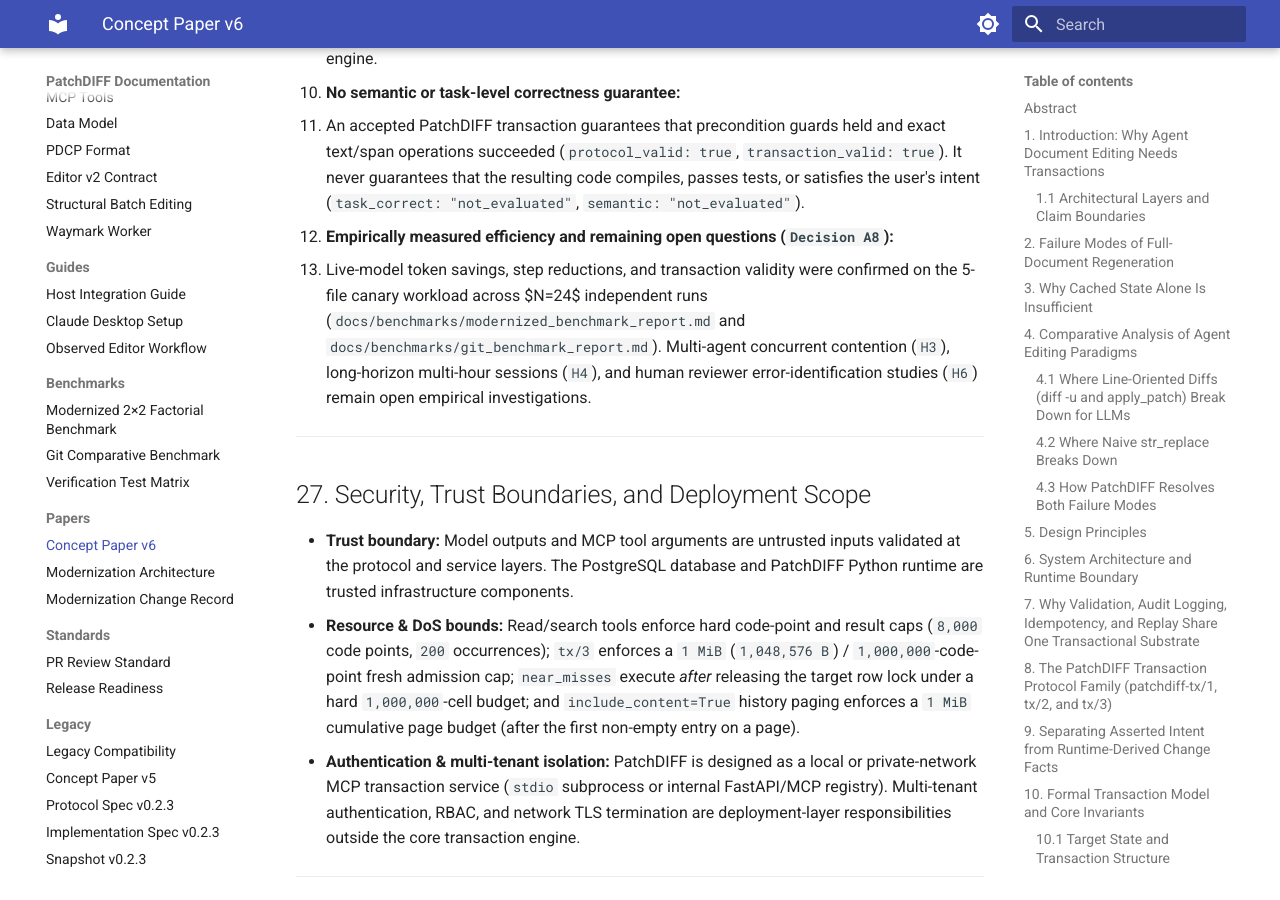
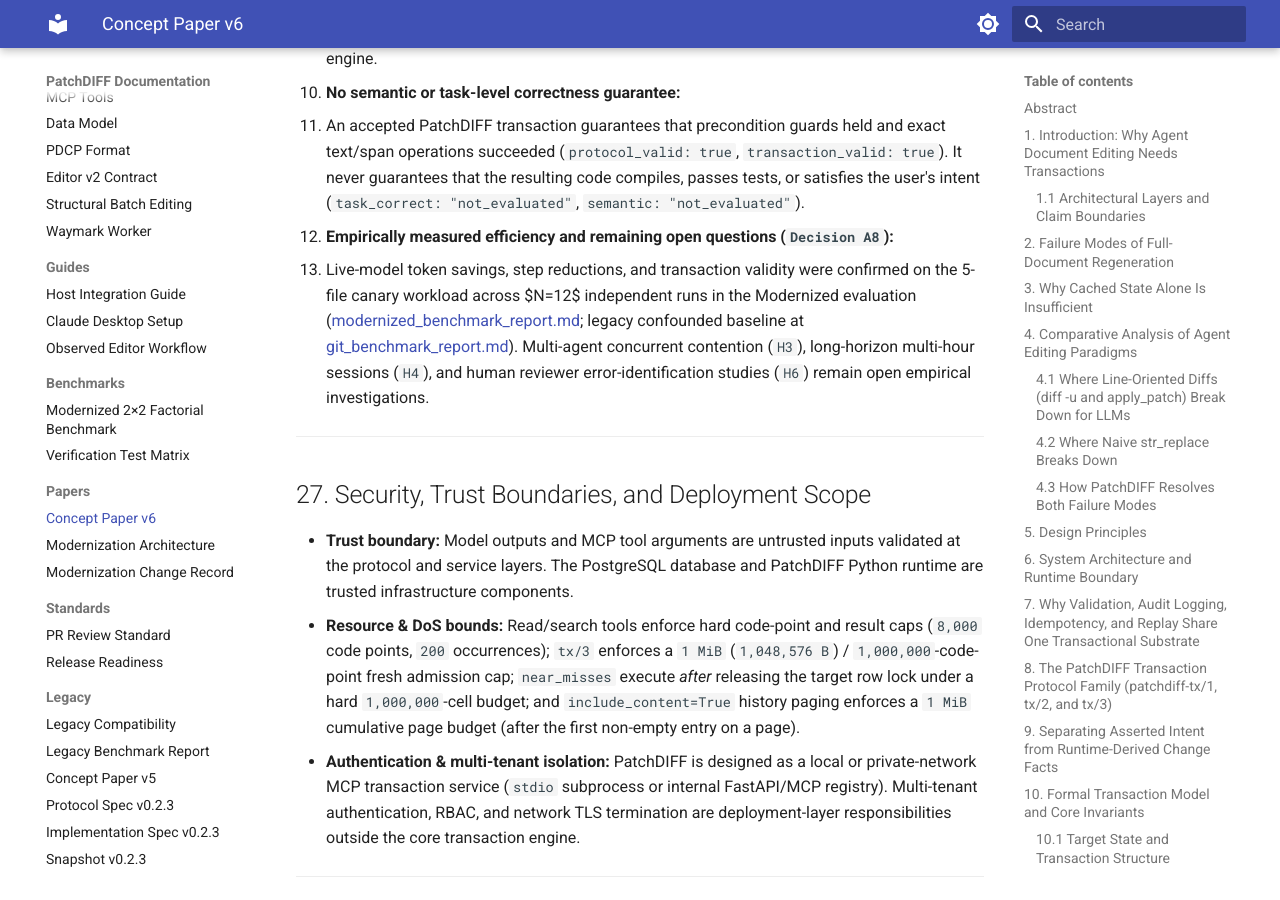
Before and after one commit to paragon-ux/Patch-DIFF, an MkDocs documentation site: the page built from docs/papers/PatchDIFF-Concept-Paper-6.md, in a window 1280 px wide and 900 px high, scrolled down 33125 px. Built offline with MkDocs 1.6.1 and Material for MkDocs 9.7.7, drawn with Linux system fonts in a browser that asks for light colours; some of the changed text lies outside the part shown.

Commit message:
docs: standardize Time Elapsed metric and separate legacy benchmark report with prompt confounds

```diff
--- a/docs/papers/PatchDIFF-Concept-Paper-6.md
+++ b/docs/papers/PatchDIFF-Concept-Paper-6.md
@@ -503,7 +503,7 @@ All quantitative and comparative claims in this paper follow a four-tier classif
 1. **`Enforced Contract / Hard Cap`**: Deterministic byte, code-point, or row-count bounds enforced in software.
 2. **`Measured (PatchDIFF-only)`**: Deterministic byte counts from `backend/tests/verification/offline_eval.py` and local reference workload medians.
 3. **`Analytical Comparison`**: Structural complexity and round-trip comparisons under stated workflow assumptions.
-4. **`Empirically Validated / Open Hypotheses`**: Live-model 2×2 factorial evaluation ($N=24$ independent runs across Baseline and Modernized evaluations; see `docs/benchmarks/modernized_benchmark_report.md` and `docs/benchmarks/git_benchmark_report.md`) evaluating `H1`, `H7`, and Git environment interaction; remaining multi-agent contention (`H3`), long-horizon session compaction (`H4`), and human review (`H6`) studies remain open empirical investigations.
+4. **`Empirically Validated / Open Hypotheses`**: Live-model 2×2 factorial evaluation ($N=12$ independent runs in the Modernized evaluation; see [modernized_benchmark_report.md](../benchmarks/modernized_benchmark_report.md); legacy confounded baseline at [git_benchmark_report.md](../legacy/git_benchmark_report.md)) evaluating `H1`, `H7`, and Git environment interaction; remaining multi-agent contention (`H3`), long-horizon session compaction (`H4`), and human review (`H6`) studies remain open empirical investigations.
 
 ### 23.1 Deterministic Payload Byte Scaling & Reference Runtime Characteristics (`Measured`)
 
@@ -629,7 +629,7 @@ PatchDIFF deliberately trades heuristic permissiveness for deterministic safety.
 5. **No semantic or task-level correctness guarantee:**
    - An accepted PatchDIFF transaction guarantees that precondition guards held and exact text/span operations succeeded (`protocol_valid: true`, `transaction_valid: true`). It never guarantees that the resulting code compiles, passes tests, or satisfies the user's intent (`task_correct: "not_evaluated"`, `semantic: "not_evaluated"`).
 6. **Empirically measured efficiency and remaining open questions (`Decision A8`):**
-   - Live-model token savings, step reductions, and transaction validity were confirmed on the 5-file canary workload across $N=24$ independent runs (`docs/benchmarks/modernized_benchmark_report.md` and `docs/benchmarks/git_benchmark_report.md`). Multi-agent concurrent contention (`H3`), long-horizon multi-hour sessions (`H4`), and human reviewer error-identification studies (`H6`) remain open empirical investigations.
+   - Live-model token savings, step reductions, and transaction validity were confirmed on the 5-file canary workload across $N=12$ independent runs in the Modernized evaluation ([modernized_benchmark_report.md](../benchmarks/modernized_benchmark_report.md); legacy confounded baseline at [git_benchmark_report.md](../legacy/git_benchmark_report.md)). Multi-agent concurrent contention (`H3`), long-horizon multi-hour sessions (`H4`), and human reviewer error-identification studies (`H6`) remain open empirical investigations.
 
 ---
 
--- a/mkdocs.yml
+++ b/mkdocs.yml
@@ -61,7 +61,6 @@ nav:
       - Observed Editor Workflow: guides/OBSERVED_EDITOR_WORKFLOW.md
   - Benchmarks:
       - Modernized 2×2 Factorial Benchmark: benchmarks/modernized_benchmark_report.md
-      - Git Comparative Benchmark: benchmarks/git_benchmark_report.md
       - Verification Test Matrix: benchmarks/TEST_MATRIX.md
   - Papers:
       - Concept Paper v6: papers/PatchDIFF-Concept-Paper-6.md
@@ -72,6 +71,7 @@ nav:
       - Release Readiness: standards/RELEASE_READINESS.md
   - Legacy:
       - Legacy Compatibility: legacy/LEGACY_COMPATIBILITY.md
+      - Legacy Benchmark Report: legacy/git_benchmark_report.md
       - Concept Paper v5: legacy/PatchDIFF-Concept-Paper-5.md
       - Protocol Spec v0.2.3: legacy/PatchDIFF-Protocol-Spec-v0.2.3.md
       - Implementation Spec v0.2.3: legacy/PatchDIFF-Implementation-Spec-v0.2.3.md
--- a/zensical.toml
+++ b/zensical.toml
@@ -29,7 +29,6 @@ nav = [
     ]},
     { "Benchmarks" = [
         { "Modernized 2×2 Factorial Benchmark" = "benchmarks/modernized_benchmark_report.md" },
-        { "Git Comparative Benchmark" = "benchmarks/git_benchmark_report.md" },
         { "Verification Test Matrix" = "benchmarks/TEST_MATRIX.md" }
     ]},
     { "Papers" = [
@@ -43,6 +42,7 @@ nav = [
     ]},
     { "Legacy" = [
         { "Legacy Compatibility" = "legacy/LEGACY_COMPATIBILITY.md" },
+        { "Legacy Benchmark Report" = "legacy/git_benchmark_report.md" },
         { "Concept Paper v5" = "legacy/PatchDIFF-Concept-Paper-5.md" },
         { "Protocol Spec v0.2.3" = "legacy/PatchDIFF-Protocol-Spec-v0.2.3.md" },
         { "Implementation Spec v0.2.3" = "legacy/PatchDIFF-Implementation-Spec-v0.2.3.md" },
```
Also changed, not shown: README.md (+9 -9 lines), docs/index.md (+1 -1 lines), docs/legacy/git_benchmark_report.md (renamed from docs/benchmarks/git_benchmark_report.md, +4 -2 lines), docs/papers/MODERNIZATION_ARCHITECTURE.md (+1 -1 lines).
